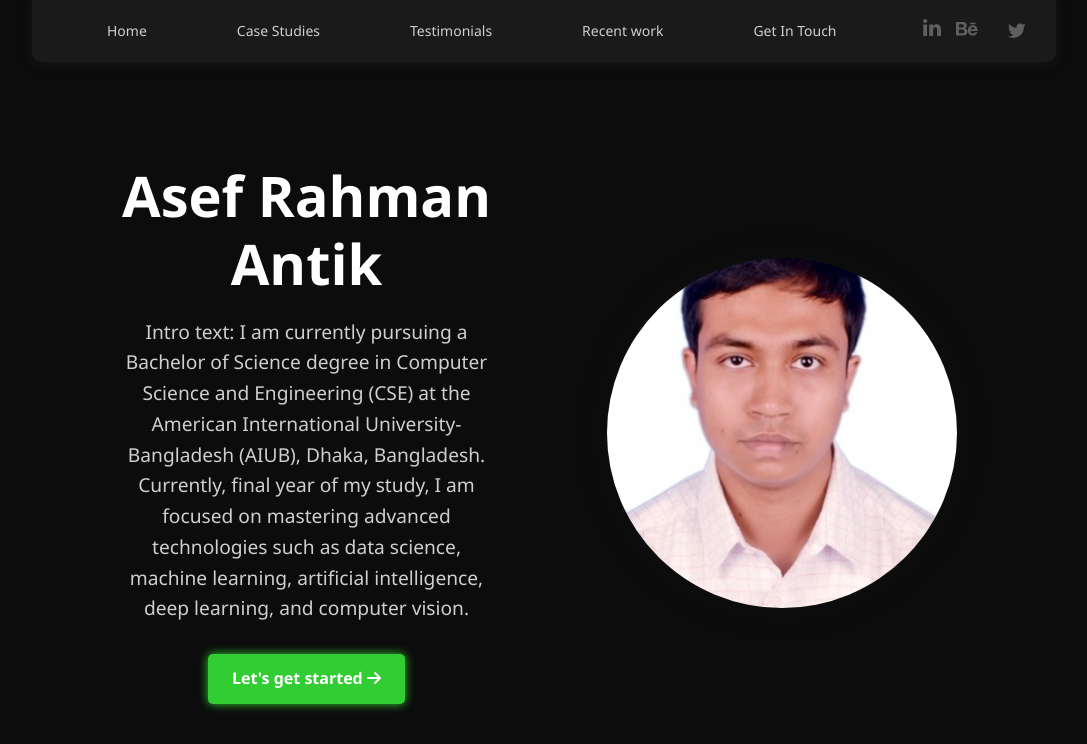
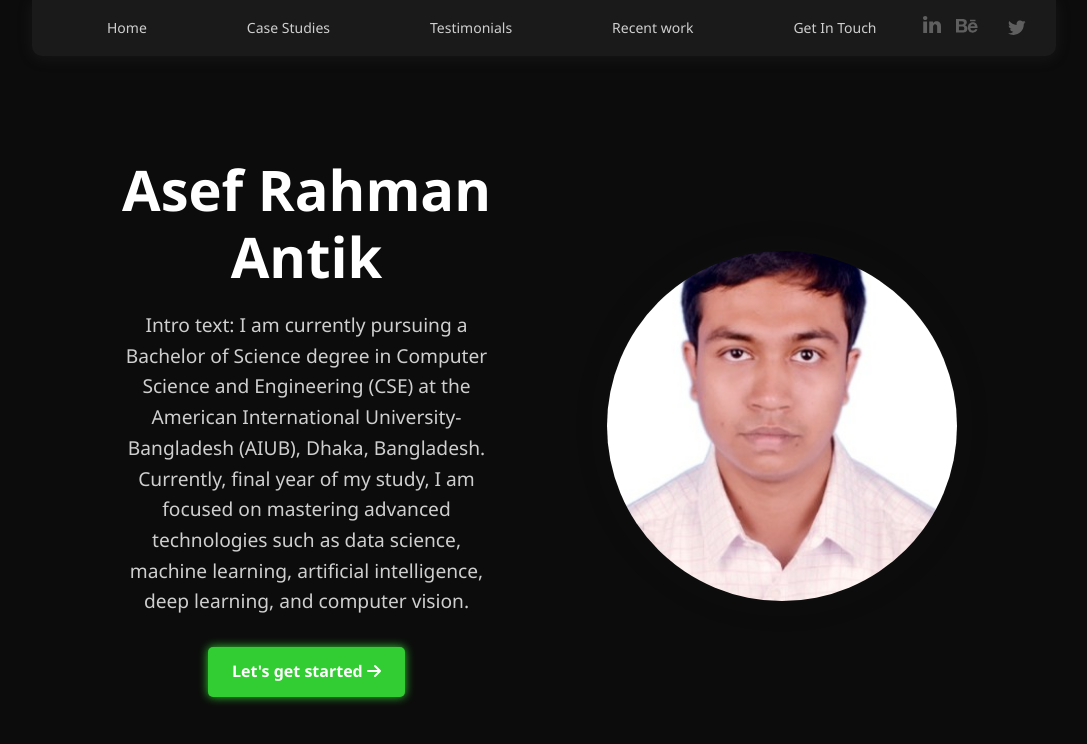
Before and after one commit to AsefRahmanAntik22/details, a plain HTML site: page index.html in a window 1280 px wide. Shown: the top 744 px of the page, without its empty margins (96-1183 px from the left). Drawn offline with Linux system fonts and the light colour scheme.

Commit message:
fixed navbar

```diff
--- a/index.html
+++ b/index.html
@@ -18,11 +18,14 @@
       </div>
     <nav class="navbar">
         <div class="nav-links">
-            <a href="#Home">Home</a>
-            <a href="#Case_Studies">Case Studies</a>
-            <a href="#Testimonials">Testimonials</a>
-            <a href="#Recent_work">Recent work</a>
-            <a href="#Testimonials">Get In Touch</a>
+        <ul>
+        <li><a href="#">Home</a></li>
+        <li><a href="case-studies">Case Studies</a></li>
+        <li><a href="Testimonials">Testimonials</a></li>
+        <li><a href="Recent_work">Recent work</a></li>
+        <li><a href="Testimonials">Get In Touch</a></li>
+      </ul>
+
         </div>
         <div class="social-links">
           <a href="#"><img src="asset/logos/linkdin.svg" alt=""></a>
@@ -33,11 +36,11 @@
     </nav>
      <div class="mobile-nav">
       <ul>
-        <a href="#">Home</a>
-        <a href="#Case_Studies">Case Studies</a>
-        <a href="#Testimonials">Testimonials</a>
-        <a href="#Recent_work">Recent work</a>
-        <a href="#Testimonials">Get In Touch</a>
+        <li><a href="#">Home</a></li>
+        <li><a href="case-studies">Case Studies</a></li>
+        <li><a href="Testimonials">Testimonials</a></li>
+        <li><a href="Recent_work">Recent work</a></li>
+        <li><a href="Testimonials">Get In Touch</a></li>
       </ul>
       <div class="social-links-box">
         <a href="#"><img src="asset/logos/linkdin.svg" alt="LinkedIn"></a>
```
